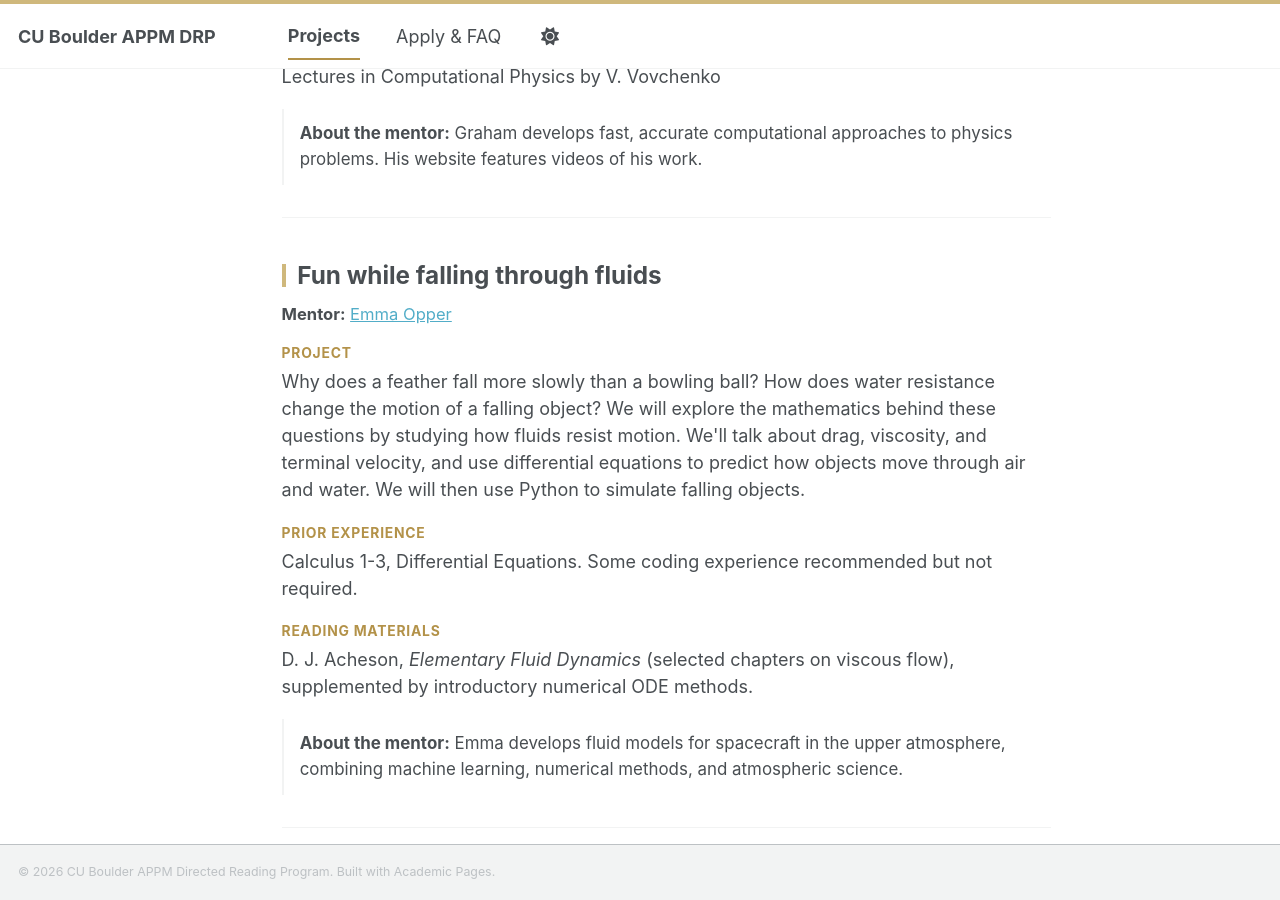
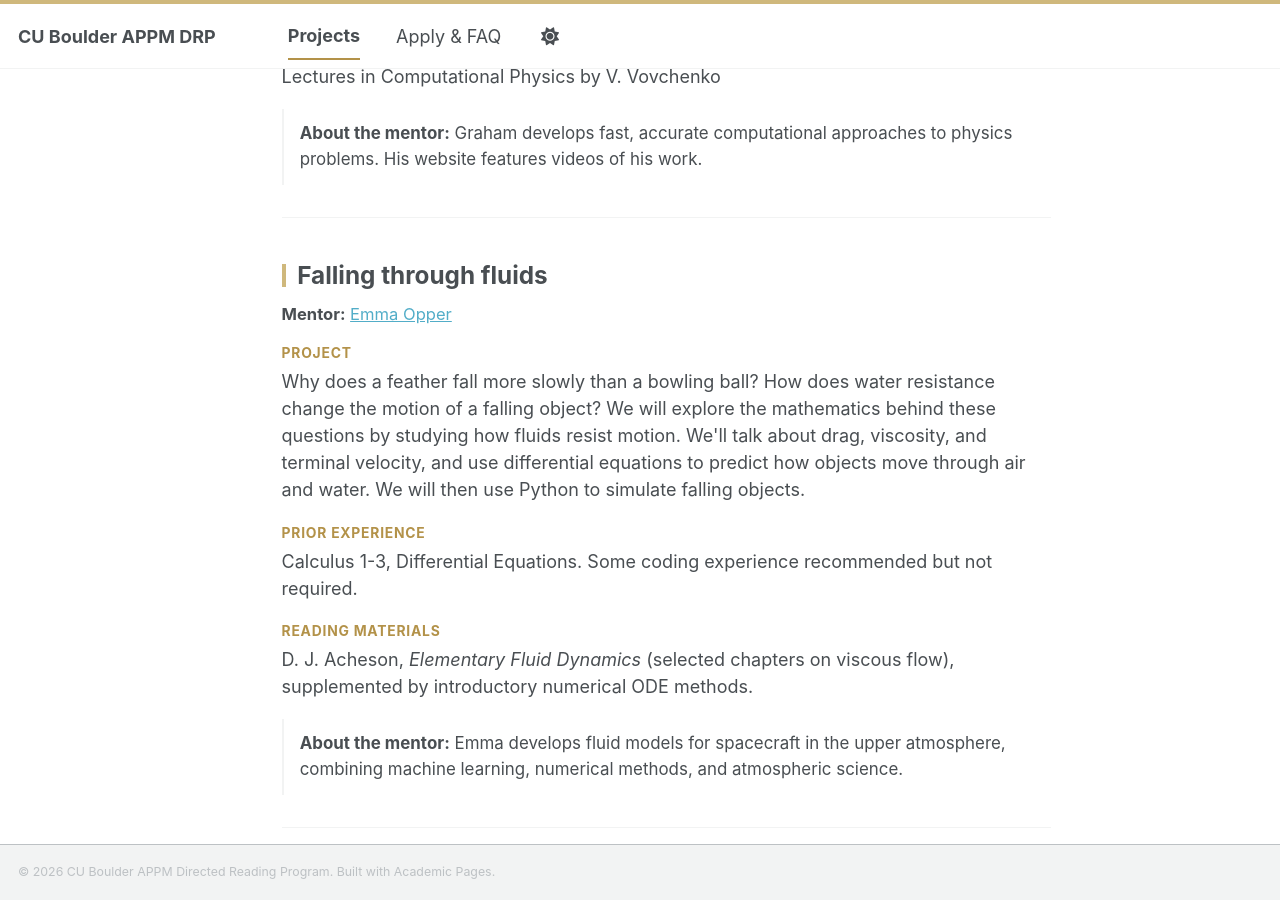
Before and after one commit to cuboulderdrp/cuboulderdrp.github.io, a Jekyll site: the page built from _pages/projects.html, in a window 1280 px wide and 900 px high, scrolled down 567 px. Built offline with Jekyll 4.4.1, drawn with Linux system fonts in a browser that asks for light colours.

Commit message:
Initial DRP website

```diff
--- a/_data/projects.json
+++ b/_data/projects.json
@@ -15,7 +15,7 @@
   },
   {
     "id": "project-02",
-    "title": "Fun while falling through fluids",
+    "title": "Falling through fluids",
     "project": "Why does a feather fall more slowly than a bowling ball? How does water resistance change the motion of a falling object? We will explore the mathematics behind these questions by studying how fluids resist motion. We'll talk about drag, viscosity, and terminal velocity, and use differential equations to predict how objects move through air and water. We will then use Python to simulate falling objects.",
     "prior_experience": "Calculus 1-3, Differential Equations. Some coding experience recommended but not required.",
     "reading_materials": "D. J. Acheson, *Elementary Fluid Dynamics* (selected chapters on viscous flow), supplemented by introductory numerical ODE methods.",
```
